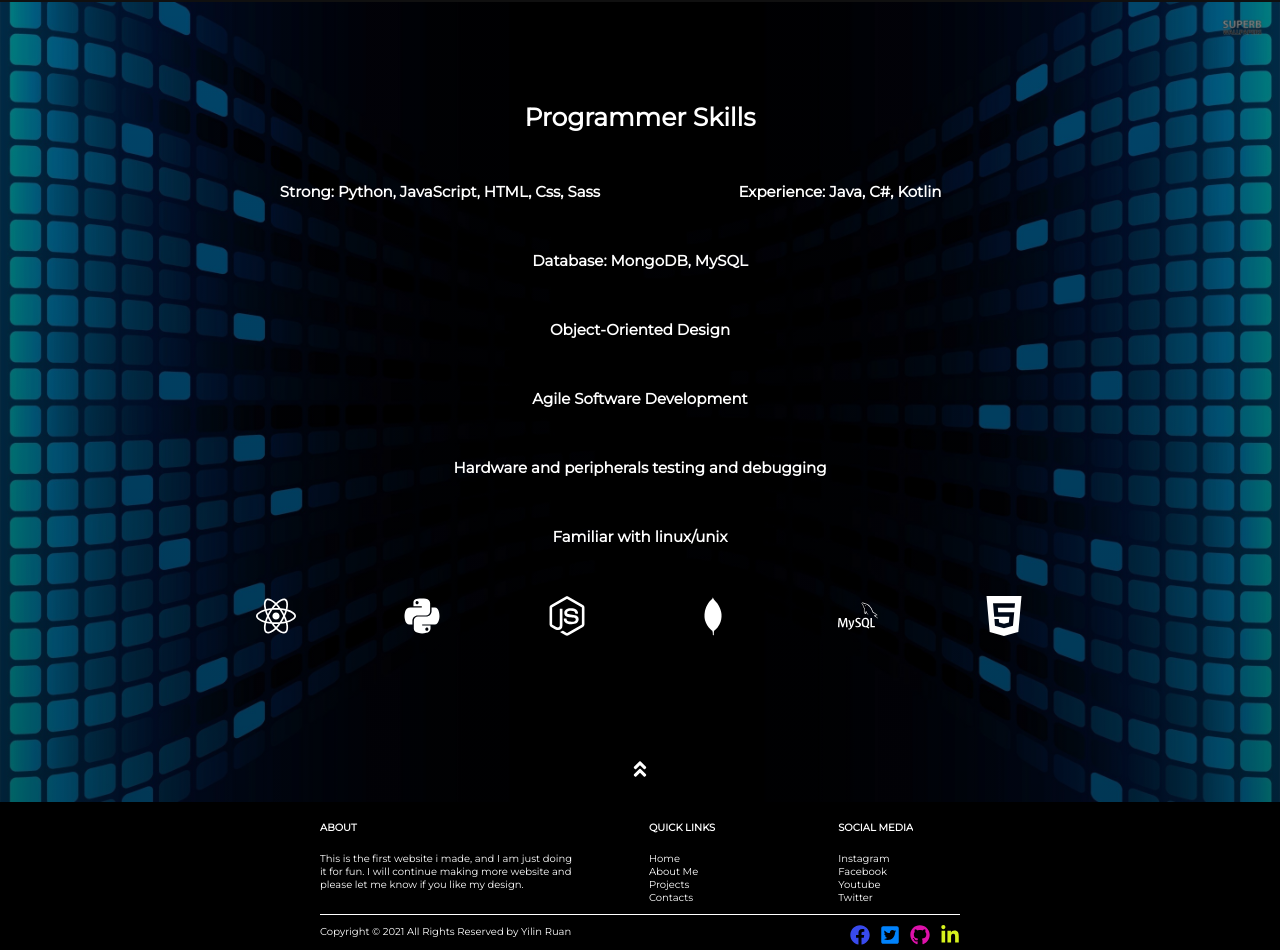
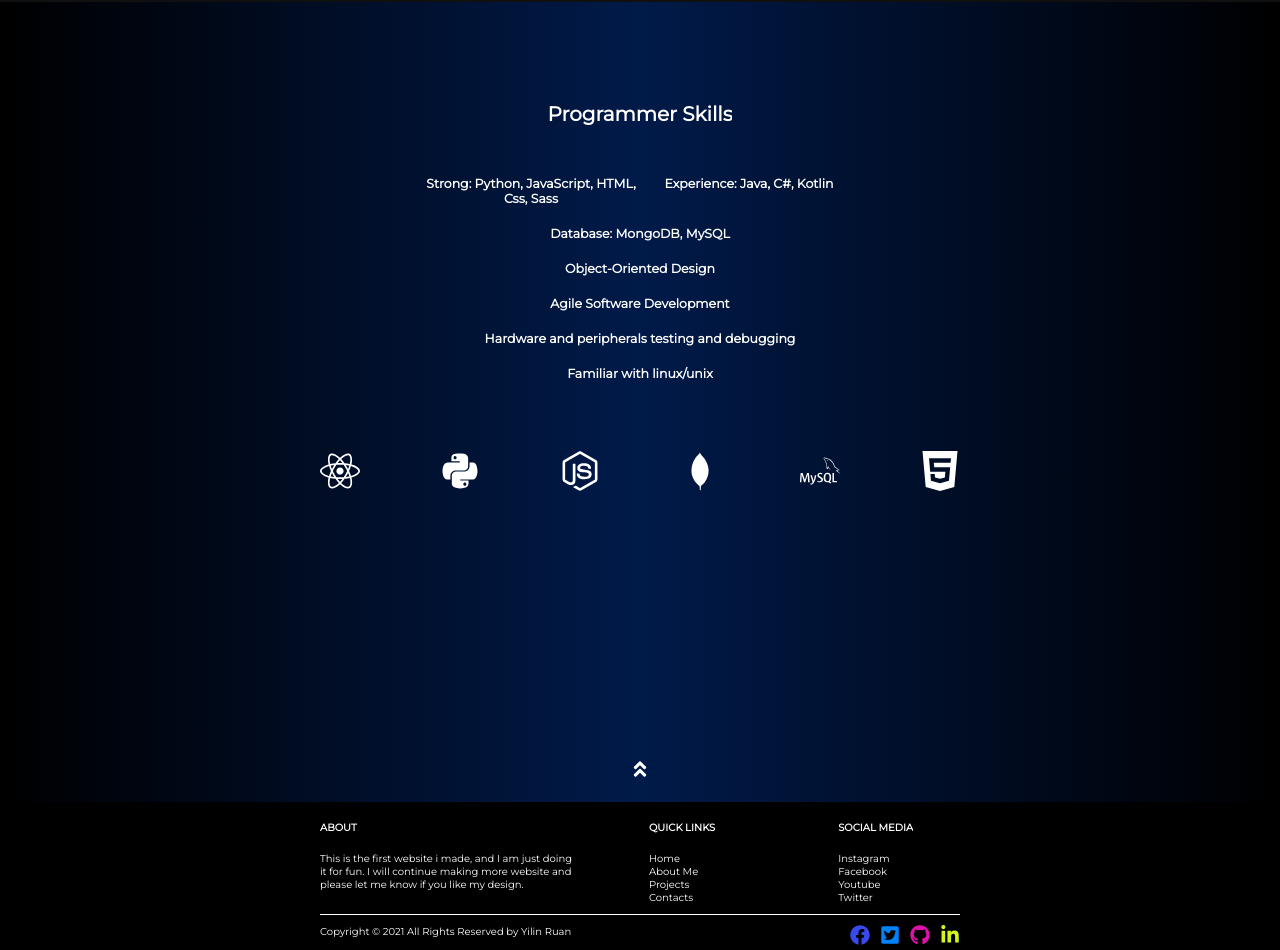
Before and after one commit to yilinruan/Yi_website, a React (Create React App) app: page / in a window 1280 px wide. Shown: the part 798-1748 px from the top of the page. Built offline with nearby package versions, Linux system fonts and the light colour scheme; grey boxes are pictures that could not be loaded.

Commit message:
fix sizing bug test

```diff
--- a/src/SCSS/_home.scss
+++ b/src/SCSS/_home.scss
@@ -88,7 +88,7 @@
             &-text {
                 margin: 0 auto;
                 font-size: 1.2rem;
-                font-weight: 200;
+                font-weight: 2z00;
                 color: white;
             }
 
@@ -123,10 +123,9 @@
     &--section2 {
         display: flex;
         flex-direction: column;
-        // justify-content: flex-end;
         width: 100%;
         height: 100vh;
-        background-image: linear-gradient(rgba(0, 0, 0, 0.5), rgba(0, 0, 0, 0.6)), url("../image/dark_blue_theme01.jpg");
+        background-image: -webkit-linear-gradient(180deg, black, $color-blue-dark, black);
         background-repeat: no-repeat;
         background-position: center;
         background-size: cover;
@@ -136,13 +135,15 @@
             flex-direction: column;
             justify-content: flex-end;
             text-align: center;
-            height: 10%;
+            height: 15%;
             padding-bottom: 2rem;
 
             &--previous_page {
                 font-size: 2rem;
                 color: $color-white;
                 cursor: pointer;
+                overflow-x: hidden;
+                overflow-y: hidden;
 
                 &:hover {
                     animation: shake 1s;
@@ -189,68 +190,117 @@
         &__page {
             display: flex;
             flex-direction: column;
-            height: 90%;
+            height: 85%;
             padding-top: 10rem;
+
+            @include lg{
+                padding-top: 5rem;
+            }
+
+            @include md{
+                padding-top: 2rem;
+            }
 
             &--title {
                 margin: 0 auto;
                 color: $color-white;
-                font-size: 2.5rem;
+                font-size: 2rem;
                 font-weight: 700;
+                display: flex;
+                flex-direction: column;
+                justify-content: center;
+                padding-bottom: 5rem;
+                overflow-x: hidden;
+                overflow-y: hidden;
+
+
+                @include lg{
+                    padding-bottom: 2rem;
+                }
+
             }
 
-            &--language {
-                display: grid;
-                grid-template-columns: 1fr 1fr;
+            &--skill {
+                display: flex;
                 margin: 0 auto;
-                width: 80rem;
                 text-align: center;
-                padding-top: 5rem;
-                font-size: 1.5rem;
-                font-weight: 600;
 
                 @include lg {
                     display: grid;
-                    flex-direction: column;
                     grid-template-columns: 1fr;
-                    text-align: center;
-                    width: auto;
+                    gap: 1rem;
                 }
 
-                &__strong {
-                    color: $color-white;
+                &__set {
+                    color: white;
+                    margin: 0 auto;
+                    width: 50%;
+                    font-size: 1.25rem;
+                    font-weight: 600;
+                    overflow-x: hidden;
+                    overflow-y: hidden;
 
-                    @include lg{
-                        padding-bottom: 5rem;
+                    @include lg {
+                        font-size: 1rem;
+                        width: 100%;
+                        overflow-x: hidden;
+                        overflow-y: hidden;
                     }
-                }
-
-                &__experience {
-                    color: $color-white;
                 }
             }
 
-            &--text {
+            &--body {
+                display: flex;
+                flex-direction: column;
                 margin: 0 auto;
-                color: $color-white;
                 width: 50%;
                 text-align: center;
-                padding-top: 5rem;
-                font-size: 1.5rem;
-                font-weight: 600;
+                padding-top: 2rem;
+                overflow-x: hidden;
+                overflow-y: hidden;
+
+                &__text {
+                    color: $color-white;
+                    font-size: 1.25rem;
+                    font-weight: 600;
+                    padding-bottom: 2rem;
+                    overflow-x: hidden;
+                    overflow-y: hidden;
+
+                    @include lg{
+                        font-size: 1rem;
+                        font-weight: 600;
+                        padding-bottom: 1rem;
+                    }
+
+                }
             }
 
-            &--icons{
+            &--icons {
                 display: flex;
                 justify-content: space-between;
                 margin: 0 auto;
-                width: 60%;
+                width: 50%;
                 padding-top: 5rem;
+                overflow-x: hidden;
+                overflow-y: hidden;
 
-                &__logo{
+                @include lg{
+                    padding-top: 2rem;
+                    width: 40%;
+
+                }
+
+                &__logo {
+                    font-size: 4rem;
                     color: $color-white;
-                    font-size: 4rem;
+                    overflow-x: hidden;
+                    overflow-y: hidden;
 
+                    @include lg{
+                        font-size: 2rem;
+
+                    }
 
                 }
             }
--- a/src/components/pages/AboutMe.js
+++ b/src/components/pages/AboutMe.js
@@ -1,8 +1,6 @@
 import React from 'react'
 
 export default function AboutMe() {
-
-
 
     return (
         <div className="AboutMe">
--- a/src/components/pages/Home.js
+++ b/src/components/pages/Home.js
@@ -56,25 +56,26 @@ export default function Home() {
                     <div className="home--section2__page">
                         <div className="home--section2__page--title">Programmer Skills</div>
 
-                        <div className="home--section2__page--language">
-                            <div className="home--section2__page--language__strong">Strong: Python, JavaScript, HTML, Css, Sass</div>
-                            <div className="home--section2__page--language__experience">Experience: Java, C#, Kotlin</div>
+                        <div className="home--section2__page--skill">
+                            <span className="home--section2__page--skill__set">Strong: Python, JavaScript, HTML, Css, Sass</span>
+                            <span className="home--section2__page--skill__set">Experience: Java, C#, Kotlin</span>
                         </div>
 
-                        <div className="home--section2__page--text">Database: MongoDB, MySQL</div>
-                        <div className="home--section2__page--text">Object-Oriented Design</div>
-                        <div className="home--section2__page--text">Agile Software Development</div>
-                        <div className="home--section2__page--text">Hardware and peripherals testing and debugging</div>
-                        <div className="home--section2__page--text">Familiar with linux/unix</div>
+                        <div className="home--section2__page--body" >
+                            <div className="home--section2__page--body__text">Database: MongoDB, MySQL</div>
+                            <div className="home--section2__page--body__text">Object-Oriented Design</div>
+                            <div className="home--section2__page--body__text">Agile Software Development</div>
+                            <div className="home--section2__page--body__text">Hardware and peripherals testing and debugging</div>
+                            <div className="home--section2__page--body__text">Familiar with linux/unix</div>
+                        </div>
 
                         <div className="home--section2__page--icons">
-
-                            <FaReact className="home--section2__page--icons__logo"/>
-                            <FaPython className="home--section2__page--icons__logo"/>
-                            <FaNodeJs className="home--section2__page--icons__logo"/>
-                            <DiMongodb className="home--section2__page--icons__logo"/>
-                            <SiMysql className="home--section2__page--icons__logo"/>
-                            <SiHtml5 className="home--section2__page--icons__logo"/>
+                            <FaReact className="home--section2__page--icons__logo" />
+                            <FaPython className="home--section2__page--icons__logo" />
+                            <FaNodeJs className="home--section2__page--icons__logo" />
+                            <DiMongodb className="home--section2__page--icons__logo" />
+                            <SiMysql className="home--section2__page--icons__logo" />
+                            <SiHtml5 className="home--section2__page--icons__logo" />
 
                         </div>
 
--- a/src/styles/main.css
+++ b/src/styles/main.css
@@ -62,7 +62,7 @@
     .home--section__page-text {
       margin: 0 auto;
       font-size: 1.2rem;
-      font-weight: 200;
+      font-weight: 2z00;
       color: white; }
     .home--section__page-grid-container {
       display: flex;
@@ -88,7 +88,7 @@
   flex-direction: column;
   width: 100%;
   height: 100vh;
-  background-image: linear-gradient(rgba(0, 0, 0, 0.5), rgba(0, 0, 0, 0.6)), url("../image/dark_blue_theme01.jpg");
+  background-image: -webkit-linear-gradient(180deg, black, #001a49, black);
   background-repeat: no-repeat;
   background-position: center;
   background-size: cover; }
@@ -97,12 +97,14 @@
     flex-direction: column;
     justify-content: flex-end;
     text-align: center;
-    height: 10%;
+    height: 15%;
     padding-bottom: 2rem; }
     .home--section2__bottem--previous_page {
       font-size: 2rem;
       color: #ffffff;
-      cursor: pointer; }
+      cursor: pointer;
+      overflow-x: hidden;
+      overflow-y: hidden; }
       .home--section2__bottem--previous_page:hover {
         animation: shake 1s; }
 
@@ -132,53 +134,92 @@
   .home--section2__page {
     display: flex;
     flex-direction: column;
-    height: 90%;
+    height: 85%;
     padding-top: 10rem; }
+    @media (max-width: 992px) {
+      .home--section2__page {
+        padding-top: 5rem; } }
+    @media (max-width: 768px) {
+      .home--section2__page {
+        padding-top: 2rem; } }
     .home--section2__page--title {
       margin: 0 auto;
       color: #ffffff;
-      font-size: 2.5rem;
-      font-weight: 700; }
-    .home--section2__page--language {
-      display: grid;
-      grid-template-columns: 1fr 1fr;
+      font-size: 2rem;
+      font-weight: 700;
+      display: flex;
+      flex-direction: column;
+      justify-content: center;
+      padding-bottom: 5rem;
+      overflow-x: hidden;
+      overflow-y: hidden; }
+      @media (max-width: 992px) {
+        .home--section2__page--title {
+          padding-bottom: 2rem; } }
+    .home--section2__page--skill {
+      display: flex;
       margin: 0 auto;
-      width: 80rem;
-      text-align: center;
-      padding-top: 5rem;
-      font-size: 1.5rem;
-      font-weight: 600; }
+      text-align: center; }
       @media (max-width: 992px) {
-        .home--section2__page--language {
+        .home--section2__page--skill {
           display: grid;
-          flex-direction: column;
           grid-template-columns: 1fr;
-          text-align: center;
-          width: auto; } }
-      .home--section2__page--language__strong {
-        color: #ffffff; }
+          gap: 1rem; } }
+      .home--section2__page--skill__set {
+        color: white;
+        margin: 0 auto;
+        width: 50%;
+        font-size: 1.25rem;
+        font-weight: 600;
+        overflow-x: hidden;
+        overflow-y: hidden; }
         @media (max-width: 992px) {
-          .home--section2__page--language__strong {
-            padding-bottom: 5rem; } }
-      .home--section2__page--language__experience {
-        color: #ffffff; }
-    .home--section2__page--text {
+          .home--section2__page--skill__set {
+            font-size: 1rem;
+            width: 100%;
+            overflow-x: hidden;
+            overflow-y: hidden; } }
+    .home--section2__page--body {
+      display: flex;
+      flex-direction: column;
       margin: 0 auto;
-      color: #ffffff;
       width: 50%;
       text-align: center;
-      padding-top: 5rem;
-      font-size: 1.5rem;
-      font-weight: 600; }
+      padding-top: 2rem;
+      overflow-x: hidden;
+      overflow-y: hidden; }
+      .home--section2__page--body__text {
+        color: #ffffff;
+        font-size: 1.25rem;
+        font-weight: 600;
+        padding-bottom: 2rem;
+        overflow-x: hidden;
+        overflow-y: hidden; }
+        @media (max-width: 992px) {
+          .home--section2__page--body__text {
+            font-size: 1rem;
+            font-weight: 600;
+            padding-bottom: 1rem; } }
     .home--section2__page--icons {
       display: flex;
       justify-content: space-between;
       margin: 0 auto;
-      width: 60%;
-      padding-top: 5rem; }
+      width: 50%;
+      padding-top: 5rem;
+      overflow-x: hidden;
+      overflow-y: hidden; }
+      @media (max-width: 992px) {
+        .home--section2__page--icons {
+          padding-top: 2rem;
+          width: 40%; } }
       .home--section2__page--icons__logo {
+        font-size: 4rem;
         color: #ffffff;
-        font-size: 4rem; }
+        overflow-x: hidden;
+        overflow-y: hidden; }
+        @media (max-width: 992px) {
+          .home--section2__page--icons__logo {
+            font-size: 2rem; } }
 
 *,
 *::before,
```
Also changed, not shown: 1 other file (tests, documents, lock files or other folders).
